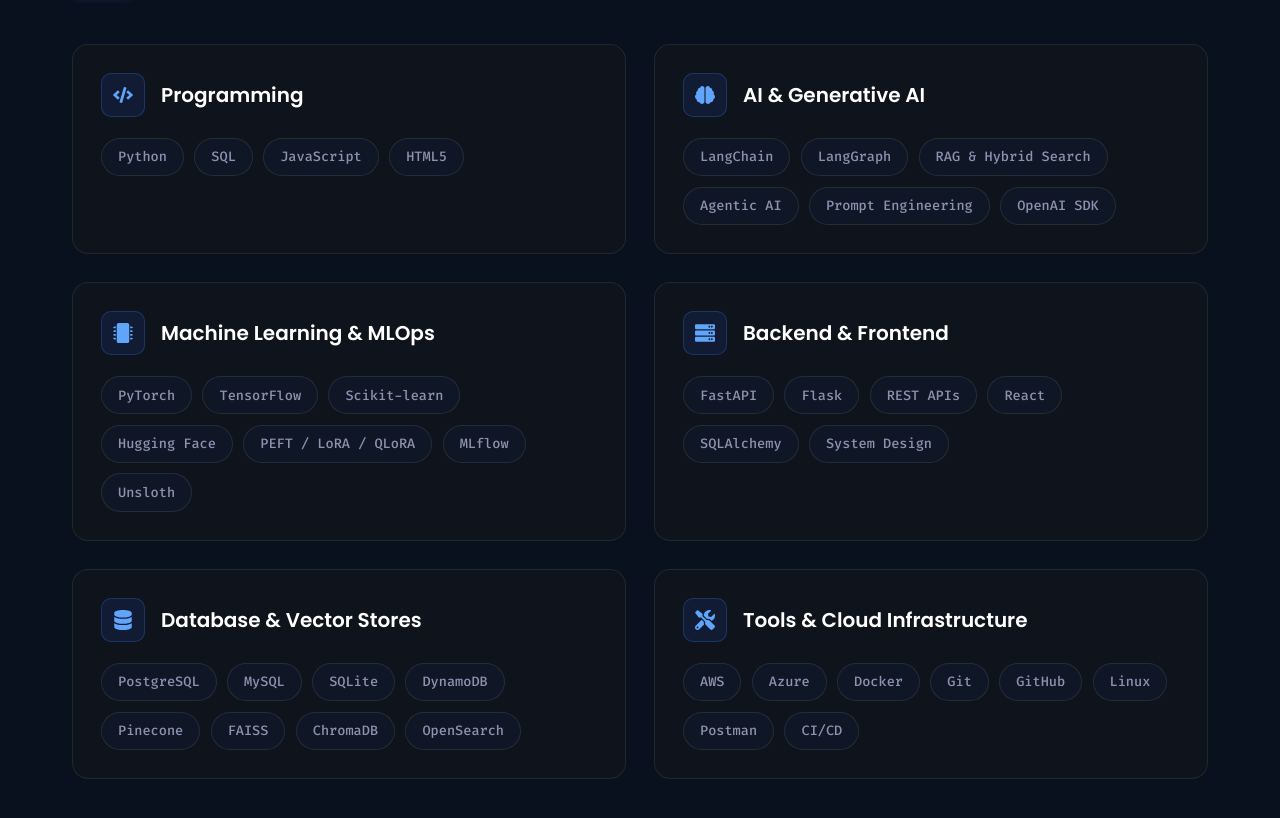
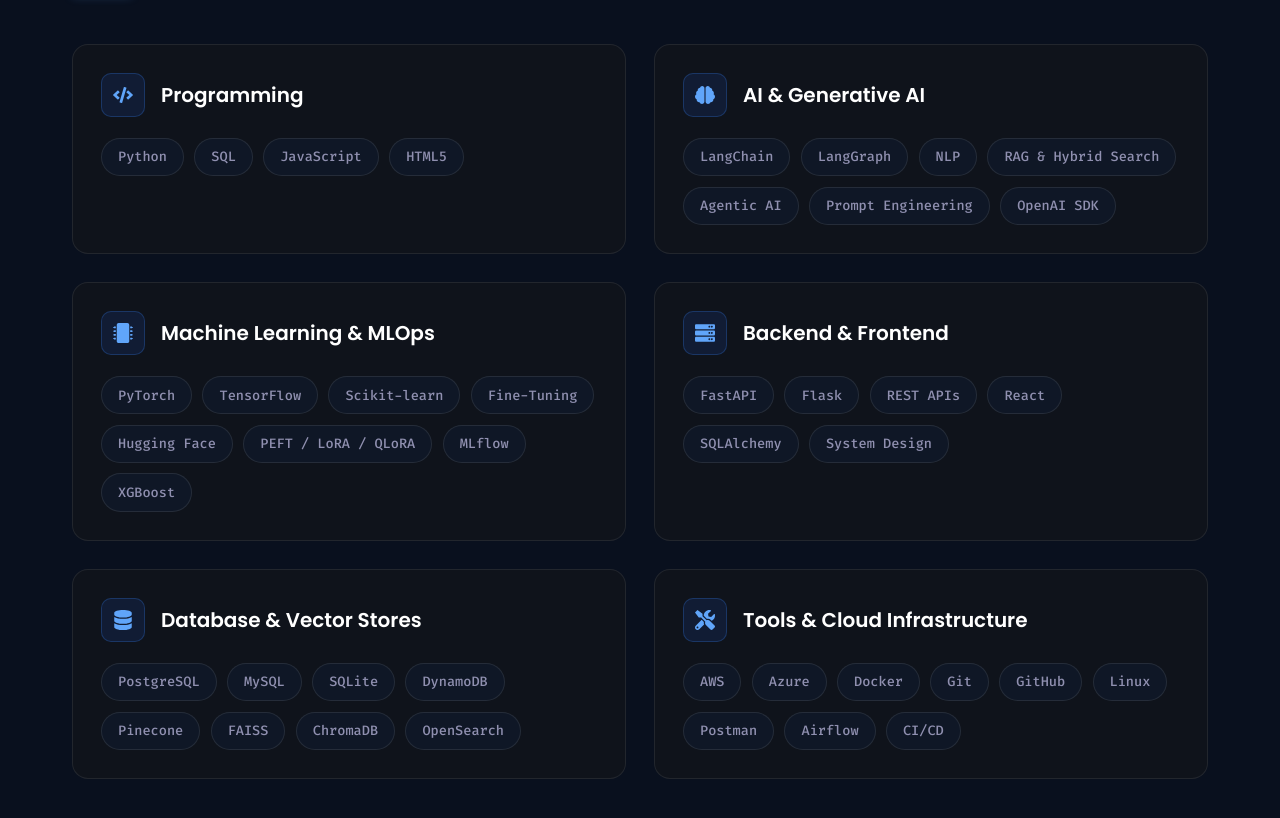
Before and after one commit to muhammadshahalc/portfolio, a React (Vite) app: page / in a window 1280 px wide. Shown: the part 1700-2518 px from the top of the page. Built offline with nearby package versions, Linux system fonts and the light colour scheme.

Commit message:
Update portfolio

```diff
--- a/src/data/content.js
+++ b/src/data/content.js
@@ -69,21 +69,6 @@
   ],
 };
 
-export const skillCategories = [
-  {
-    title: "Generative AI & LLMs",
-    skills: ["LangChain", "LangGraph", "RAG", "Agentic AI", "Prompt Engineering", "OpenAI SDK", "LLaMA 3", "Pinecone", "FAISS", "ChromaDB", "OpenSearch", "Embeddings", "Hybrid & BM25 Search"],
-  },
-  {
-    title: "Backend & Frontend",
-    skills: ["Python", "SQL (PostgreSQL / MySQL)", "FastAPI", "Flask", "React", "RESTful APIs", "DynamoDB", "AWS S3", "System Design"],
-  },
-  {
-    title: "Machine Learning & MLOps",
-    skills: ["PyTorch", "TensorFlow", "Scikit-learn", "XGBoost", "Hugging Face", "NLP", "PEFT / LoRA / QLoRA", "AWS", "Docker", "GitHub Actions CI/CD", "MLflow", "DVC", "Airflow"],
-  },
-];
-
 export const skillsData = {
   tag: "<SKILLS/>",
   title: "What I work with",
@@ -96,12 +81,12 @@
     {
       title: "AI & Generative AI",
       icon: "FaBrain",
-      skills: ["LangChain", "LangGraph", "RAG & Hybrid Search", "Agentic AI", "Prompt Engineering", "OpenAI SDK"],
+      skills: ["LangChain", "LangGraph", "NLP","RAG & Hybrid Search", "Agentic AI", "Prompt Engineering", "OpenAI SDK"],
     },
     {
       title: "Machine Learning & MLOps",
       icon: "FaMicrochip",
-      skills: ["PyTorch", "TensorFlow", "Scikit-learn", "Hugging Face", "PEFT / LoRA / QLoRA", "MLflow", "Unsloth"],
+      skills: ["PyTorch", "TensorFlow", "Scikit-learn", "Fine-Tuning","Hugging Face", "PEFT / LoRA / QLoRA", "MLflow", "XGBoost"],
     },
     {
       title: "Backend & Frontend",
@@ -116,7 +101,7 @@
     {
       title: "Tools & Cloud Infrastructure",
       icon: "FaTools",
-      skills: ["AWS", "Azure", "Docker", "Git", "GitHub", "Linux", "Postman", "CI/CD"],
+      skills: ["AWS", "Azure", "Docker", "Git", "GitHub", "Linux", "Postman", "Airflow", "CI/CD"],
     },
   ],
 };
```
